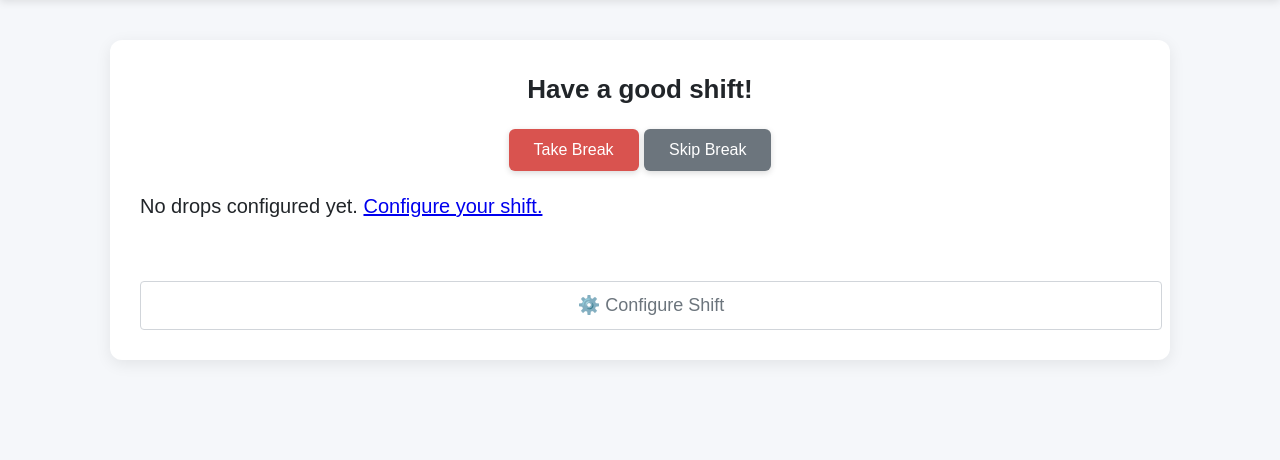
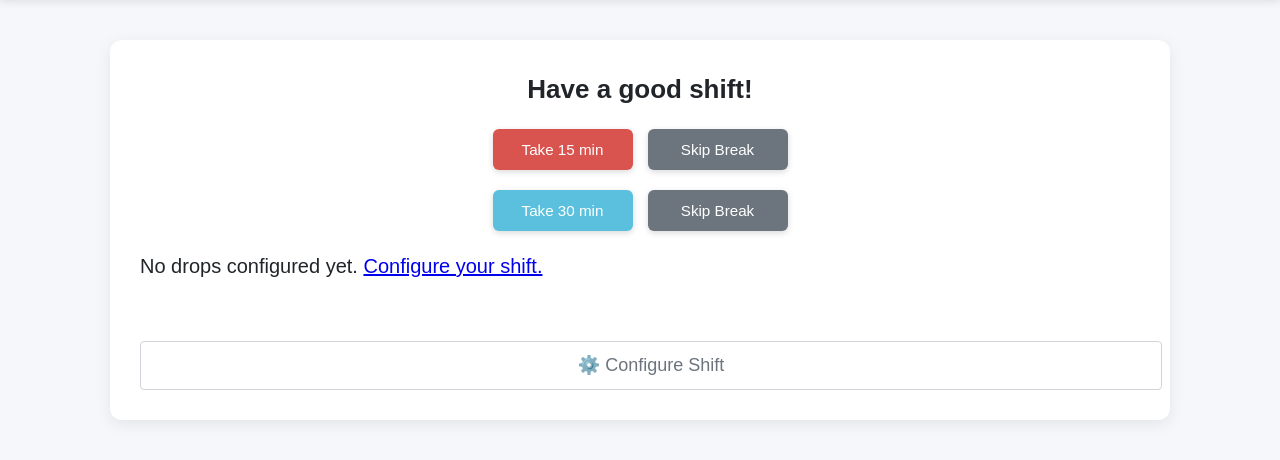
Before and after one commit to jacobduck99/delivery-tracker, a Flask app: page / in a window 1280 px wide. Shown: the part 40-500 px from the top of the page. Run offline with Flask 3, Linux system fonts and the light colour scheme; data that the repository does not hold is empty.

Commit message:
Added break buttons and skip buttons

```diff
--- a/app.py
+++ b/app.py
@@ -111,6 +111,9 @@ def index():
             d["end_local"] = end_utc.astimezone(SYDNEY)
         deliveries.append(d)
 
+
+
+
     return render_template(
         "index.html",
         num_drops=num_drops,
--- a/static/css/index.css
+++ b/static/css/index.css
@@ -18,25 +18,37 @@ h1 {
 
 /* 1) Ensure the .break wrapper sits at the top of its container */
 /* 1) Lay out both buttons side by side with a gap */
+/* 1) Ensure the .break wrapper sits at the top of its container */
+/* ===== .break wrapper ===== */
 .break {
   display: flex;
-  justify-content: center;
-  gap: 0.75rem;       /* space between the two buttons */
-  margin-top: 1rem;   /* push the whole group down a bit, if needed */
+  flex-direction: column;      /* stack Form 1 above Form 2 */
+  gap: 1rem;                   /* space between the two forms */
+  margin-top: 1rem;
 }
 
-/* 2) Base styling shared by both buttons */
+/* ===== make each <form> lay out its buttons in a row ===== */
+.break form {
+  display: flex;
+  justify-content: center;     /* center the two buttons horizontally */
+  gap: 0.75rem;                /* space between the two buttons */
+}
+
+/* ===== Base styling for all buttons inside .break ===== */
 .break button {
-  padding: 0.6rem 1.25rem;         /* larger click area */
-  font-size: 0.8rem;
+  padding: 0.6rem 1.25rem;
+  font-size: 0.76rem;
   border: none;
   border-radius: 6px;
   cursor: pointer;
-  box-shadow: 0 2px 6px rgba(0,0,0,0.15);
+  box-shadow: 0 2px 6px rgba(0, 0, 0, 0.15);
   transition: background-color 0.2s, transform 0.1s;
+
+  width: 140px;                /* force every button to be exactly 140px wide */
+  text-align: center;
 }
 
-/* 3) “Take Break” button */
+/* ===== “Take 15 min” button styling ===== */
 .btn-break {
   background-color: #d9534f;
   color: white;
@@ -50,7 +62,21 @@ h1 {
   transform: translateY(0);
 }
 
-/* 4) “Skip Break” button—use a neutral/secondary color */
+/* ===== “Take 30 min” button styling ===== */
+.break-btn {
+  background-color: #5bc0de;
+  color: white;
+}
+.break-btn:hover {
+  background-color: #31b0d5;
+  transform: translateY(-1px);
+}
+.break-btn:active {
+  background-color: #269abc;
+  transform: translateY(0);
+}
+
+/* ===== “Skip Break” button styling ===== */
 .btn-skip {
   background-color: #6c757d;
   color: white;
@@ -63,6 +89,8 @@ h1 {
   background-color: #545b62;
   transform: translateY(0);
 }
+
+
 
 
 /* ===== Drop Grid ===== */
--- a/templates/index.html
+++ b/templates/index.html
@@ -6,15 +6,28 @@
 <div class="container">
   <h1>Have a good shift!</h1>
   <div class="break">
+<!-- Break 1 -->
 <form method="POST" action="/breaks">
   <input type="hidden" name="break_number" value="1">
   <button type="submit" name="action" value="start_break" class="btn-break">
-      Take Break
+    Take 15 min
   </button>
   <button type="submit" name="action" value="skip_break" class="btn-skip">
     Skip Break
   </button>
 </form>
+
+<!-- Break 2 -->
+<form method="POST" action="/breaks">
+  <input type="hidden" name="break_number" value="2">
+  <button type="submit" name="action" value="start_break" class="break-btn">
+    Take 30 min
+  </button>
+  <button type="submit" name="action" value="skip_break" class="btn-skip">
+    Skip Break
+  </button>
+</form>
+
   </div>
 
 
```
Lines whose indentation alone changed are shown as unchanged.
